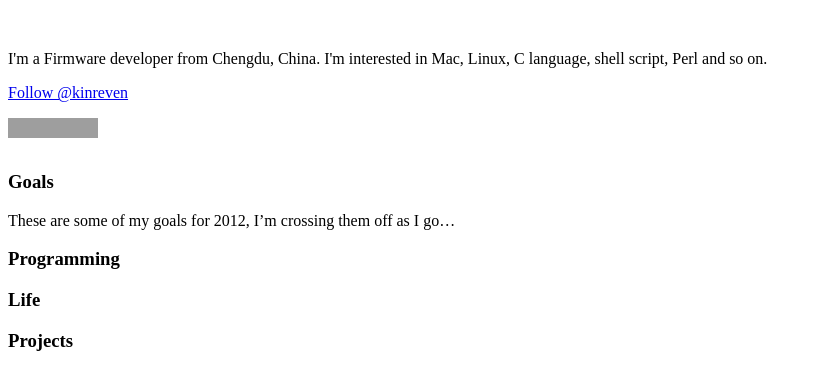
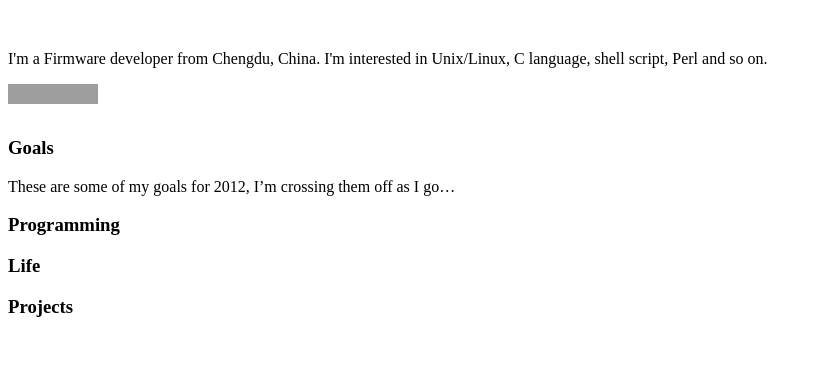
Before and after one commit to kinreven/kinreven.github.com, a Jekyll site: the page built from goals.md, in a window 1280 px wide, cut to the strip 392-782 px from the top of the page. Shown: the whole strip, without its empty margins (0-822 px from the left). Built offline with Jekyll 4.4.1, drawn with Linux system fonts in a browser that asks for light colours; some web fonts are replaced; comment, search, counter and statistics services are not loaded; grey boxes are pictures that could not be loaded.

Commit message:
remove Twitter follow.

```diff
--- a/_includes/themes/zen/default.html
+++ b/_includes/themes/zen/default.html
@@ -32,10 +32,9 @@
 							<figcaption>{{ site.author.gravatar.caption }}</figcaption>
 						</figure>
 						<br />
-						<p>I'm a Firmware developer from Chengdu, China. I'm interested in Mac, Linux, C language, shell script, Perl and so on.</p>
+						<p>I'm a Firmware developer from Chengdu, China. I'm interested in Unix/Linux, C language, shell script, Perl and so on.</p>
 
 						<div>
-							<p><a href="https://twitter.com/{{ site.author.twitter }}" class="twitter-follow-button" data-show-count="true" data-lang="en">Follow @{{ site.author.twitter }}</a></p>
 						<p><iframe src="http://ghbtns.com/github-btn.html?user={{ site.author.github }}&type=follow&count=true"
   allowtransparency="true" frameborder="0" scrolling="0" width="180" height="30"></iframe></p>
 						</div>
```
Also changed, not shown: other parts of _includes/themes/zen/default.html (+0 -1 lines).
